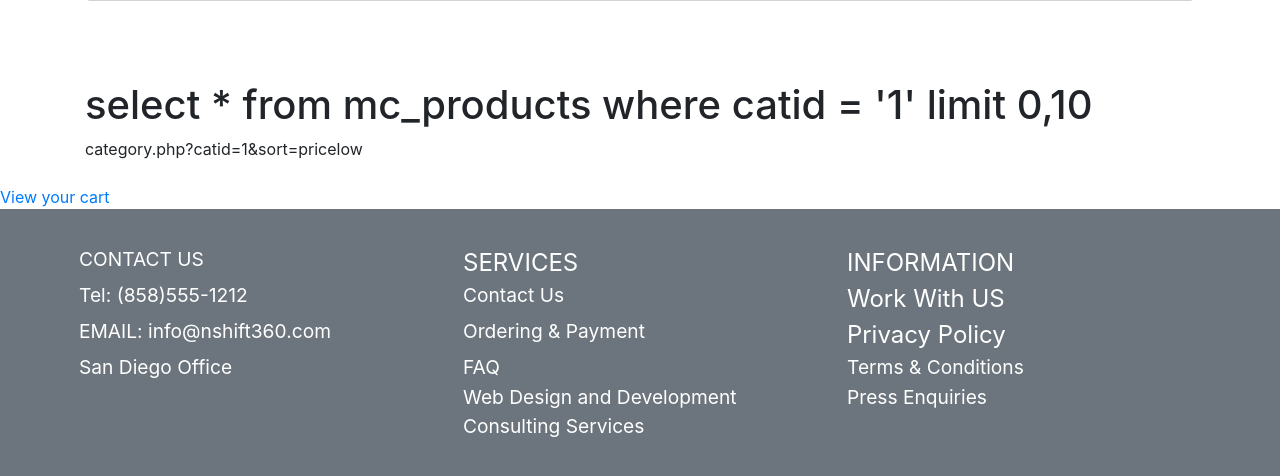
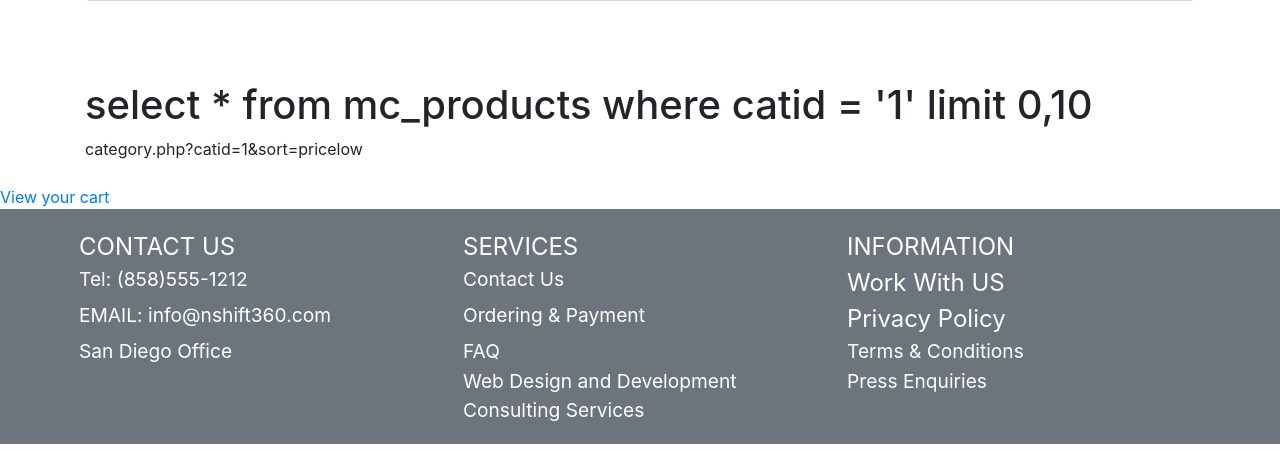
Before and after one commit to wisemanchild/mesacart, a PHP site: page /category.php?catid=1 in a window 1280 px wide; the page is wider, and only the part inside the window is pictured. Shown: the part 523-999 px from the top of that part. After the commit the page ends 967 px from the top of that part, so only its background shows below. Run offline with PHP 8.4, Linux system fonts and the light colour scheme; data that the repository does not hold is empty; some libraries are stand-ins or nearby versions.

Commit message:
make sure these files are saved

```diff
--- a/category.php
+++ b/category.php
@@ -136,7 +136,7 @@ if ( $qty > 0 ) {
 		$descrip .= '  <a href = "' . $link . '">Read More</a>';
 		$price   = $row[3];
 		$img     = $id . '/1.jpg';
-		echo $name . '<br/>' . $descrip . '<br/>';
+		echo '<h5>' .$name . '</h5><br/>' . $descrip . '<br/>';
 		if ( file_exists( $img ) ) {
 			$size   = getimagesize( $img );
 			$height = $size[1];
@@ -190,6 +190,7 @@ if ( $qty > 0 ) {
     <br/>
 </main>
 <script>
+    /*nlm TODO need to figure out how to sort the page on load */
     function sortOrder() {
         let strDisplayProducts = document.getElementById("sort").value;
         let strCatId = <?php echo $catid ?>;
--- a/cloud-zoom.css
+++ b/cloud-zoom.css
@@ -1,3 +1,4 @@
+
 
 /* This is the moving lens square underneath the mouse pointer. */
 .cloud-zoom-lens {
--- a/coupon.php
+++ b/coupon.php
@@ -2,7 +2,7 @@
     *   HTML FILE INFO
 	*	Application: final 173 ecommerce project
 	*	Description: code for the prototype
-	*	File Name: category.php
+	*	File Name: coupon.php
 	*	Author: Norman McWilliams Tester:
 	*	Date created: 11-24-2018 Date updated: 11-24-2018
 	*	Time created: 05:21 pm Time updated: 05:21 pm
@@ -10,6 +10,7 @@
 	*	Copyright: ( c )2018 Norlab Business Solutions
 	*
 -->
+nlm TODO need to analyze this file to see how it works
 <?php
 include 'connect.php';
 $coupon = $_GET['coupon'];
--- a/curr.php
+++ b/curr.php
@@ -1,4 +1,5 @@
-<?
+<!--nlm TODO need to analyze this file to see how it works-->
+<?php
 $to = $_GET['to'];
 $amt = $_GET['amt'];
 $from = $_GET['from'];
--- a/google.php
+++ b/google.php
@@ -1,3 +1,4 @@
+<!--nlm TODO need to analyze this file to see how it works-->
 <?
 session_start();
 include 'connect.php';
--- a/nlm_footer.php
+++ b/nlm_footer.php
@@ -12,61 +12,97 @@
 	*	Copyright: ( c )2018 Norlab Business Solutions
 	*
 -->
+<!--nlm TODO need to clean up file-->
 <head>
     <meta charset="utf-8">
     <title>Mesacart Footer</title>
+    <head>
+        <meta charset="utf-8">
+        <title>Header File</title>
+
+        <!-- Bootstrap -->
+        <link href="css/bootstrap-4.1.3.css" rel="stylesheet">
+        <!-- font awesome -->
+        <link rel="stylesheet" href="https://use.fontawesome.com/releases/v5.4.2/css/all.css"
+              integrity="sha384-/rXc/GQVaYpyDdyxK+ecHPVYJSN9bmVFBvjA/9eOB+pb3F2w2N6fc5qB9Ew5yIns"
+              crossorigin="anonymous">
+        <link href="css/nlm_css.css" rel="stylesheet">
+		<?php ob_start(); ?>
+        <style>
+    .first-row {
+        padding-top: 20px;
+    }
+            .last-row {
+                padding-bottom:20px;
+            }
+        </style>
+    </head>
 </head>
 
 <body>
-	<footer class="container-fluid bg-secondary test-white">
-		<br>
-		<div class="row justify-content-center">
-			<div class="col-md-4 text-white"><small>CONTACT US</small>
-			</div>
+<footer class="container-fluid bg-secondary text-white">
+    <div class="row justify-content-center first-row">
+        <div class="col-md-4 text-white">CONTACT US</div>
         <div class="col-md-4 text-white">SERVICES</div>
         <div class="col-md-4 text-white">INFORMATION</div>
     </div>
     <div class="row justify-content-center">
-			<div class="col-md-4 text-white"><small> Tel: (858)555-1212</small>
+        <div class="col-md-4 text-white">
+            <small> Tel: (858)555-1212</small>
         </div>
-			<div class="col-md-4 text-white"><small>Contact Us</small>
+        <div class="col-md-4 text-white">
+            <small>Contact Us</small>
         </div>
         <div class="col-md-4 text-white">Work With US</div>
     </div>
+
+
     <div class="row justify-content-center">
-			<div class="col-md-4 text-white"><small>EMAIL: info@nshift360.com</small>
+        <div class="col-md-4 text-white">
+            <small>EMAIL: info@nshift360.com</small>
         </div>
-			<div class="col-md-4 text-white"><small>Ordering & Payment</small>
+        <div class="col-md-4 text-white">
+            <small>Ordering & Payment</small>
         </div>
         <div class="col-md-4 text-white">Privacy Policy</div>
     </div>
+
     <div class="row justify-content-center">
-			<div class="col-md-4 text-white"><small>San Diego Office </small>
+        <div class="col-md-4 text-white">
+            <small>San Diego Office</small>
         </div>
-			<div class="col-md-4 text-white"><small>FAQ</small>
+        <div class="col-md-4 text-white">
+            <small>FAQ</small>
         </div>
-			<div class="col-md-4 text-white"><small>Terms & Conditions</small>
+        <div class="col-md-4 text-white">
+            <small>Terms & Conditions</small>
         </div>
-			<div class="col-md-4 text-white"><small></small>
+        <div class="col-md-4 text-white">
+            <small></small>
         </div>
     </div>
     <div class="row justify-content-center">
-			<div class="col-md-4 text-white"><small></small>
+        <div class="col-md-4 text-white">
+            <small></small>
         </div>
-			<div class="col-md-4 text-white"><small>Web Design and Development</small>
+        <div class="col-md-4 text-white">
+            <small>Web Design and Development</small>
         </div>
-			<div class="col-md-4 text-white"><small>Press Enquiries</small>
+        <div class="col-md-4 text-white">
+            <small>Press Enquiries</small>
         </div>
     </div>
-		<div class="row justify-content-center">
-			<div class="col-md-4 text-white"><small></small>
+    <div class="row justify-content-center last-row">
+        <div class="col-md-4 text-white">
+            <small></small>
         </div>
-			<div class="col-md-4 text-white"><small>Consulting Services</small>
+        <div class="col-md-4 text-white">
+            <small>Consulting Services</small>
         </div>
-			<div class="col-md-4 text-white"><small></small>
+        <div class="col-md-4 text-white">
+            <small></small>
         </div>
     </div>
-		<br>
 </footer>
 </body>
 </html>
--- a/nlm_header.php
+++ b/nlm_header.php
@@ -12,6 +12,7 @@
 	*	Copyright: ( c )2018 Norlab Business Solutions
 	*
 -->
+<!--nlm TODO need to clean up file-->
 <head>
 	<meta charset="utf-8">
 	<title>Header File</title>
@@ -29,7 +30,7 @@
 	<!--/*** where the menu nav-bar section starts ***/ -->
 	<header class="container-fluid">
 		<nav class="navbar  sticky-top navbar-expand-lg navbar-dark bg-dark">
-			<a class="navbar-brand" href="#" class="text-right"><img src="images/logo.png" width=50 height=50
+			<a class="navbar-brand" href="http://mesacart.nshift360.com" class="text-right"><img src="images/logo.png" width=50 height=50
                                                                  alt="Norlab Business Solutions">
             <small>Norlab Business Solutions</small>
         </a>
--- a/normtemp2.php
+++ b/normtemp2.php
@@ -1,3 +1,4 @@
+
 <?php
 // page1.php
 
--- a/pricefilter.php
+++ b/pricefilter.php
@@ -1,3 +1,4 @@
+<!--nlm TODO need to analyze this file to see how it works-->
 Price Filter<br/>
 <?php
 //get max and min prices
--- /dev/null
+++ b/slider/_notes/dwsync.xml
@@ -0,0 +1,4 @@
+<?xml version="1.0" encoding="utf-8" ?>
+<dwsync>
+<file name="ajaxSlider.php" server="mesacart.nshift360.com//" local="131817757580000000" remote="131872072200000000" Dst="1" />
+</dwsync>
--- a/template.html
+++ b/template.html
@@ -1,3 +1,4 @@
+<!--nlm TODO need to analyze this file to see how it works-->
 <?
 ob_start();
 session_start();
--- a/viewcart.php
+++ b/viewcart.php
@@ -252,7 +252,7 @@ include 'nlm_header.php';
 
         </TABLE>
             <h3><label class="nlm_label" for="checkbox">Same as Shipping?</label></h3></TD>
-           <h3><input type="checkbox" id="ship" onClick="sameship();"/></h3></TD>
+            <h3><input type="checkbox" id="ship" onClick="sameship();"/></h3></TD>
 
 
 
```
Also changed, not shown: _notes/dwsync.xml (added, +17 -0 lines), index.php (+45 -23 lines), numcart.php (+13 -0 lines), pricesort.php (+13 -1 lines), product.php (+13 -1 lines). Lines whose indentation alone changed are shown as unchanged.
